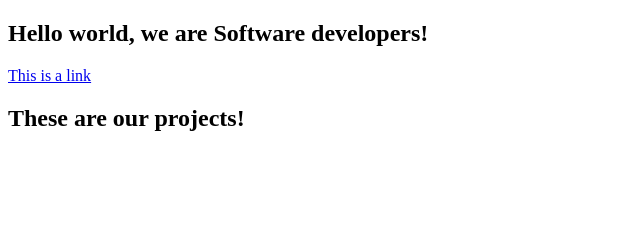
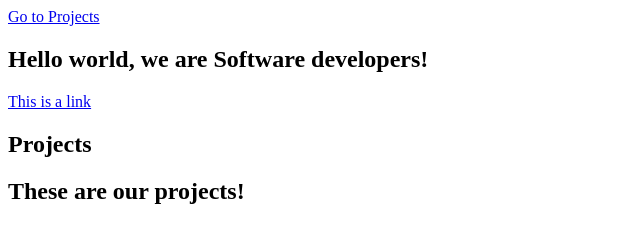
Before and after one commit to foundikou/F-A, a plain HTML site: page index.html in a window 1280 px wide. Shown: the whole page, without its empty margins (0-640 px from the left). Drawn offline with Linux system fonts and the light colour scheme.

Commit message:
add features 6-8

```diff
--- a/index.html
+++ b/index.html
@@ -8,16 +8,21 @@
 </head>
 
 <body>
-  <nav id="navbar"></nav>
+    <nav id="navbar">
+        <a href="/projects">Go to Projects</a>
+    </nav>
+
     <section id="welcome-section">
         <h1>Hello world, we are Software developers!</h1>
 
     </section>
 
     <section id="projects">
-      <a href="#">This is a link</a>
+        <a href="#">This is a link</a>
+        <h1 class="project-tile">Projects</h1>
         <h1>These are our projects!</h1>
     </section>
+
     <script src="https://cdn.freecodecamp.org/testable-projects-fcc/v1/bundle.js"></script>
 
     <!--
```
